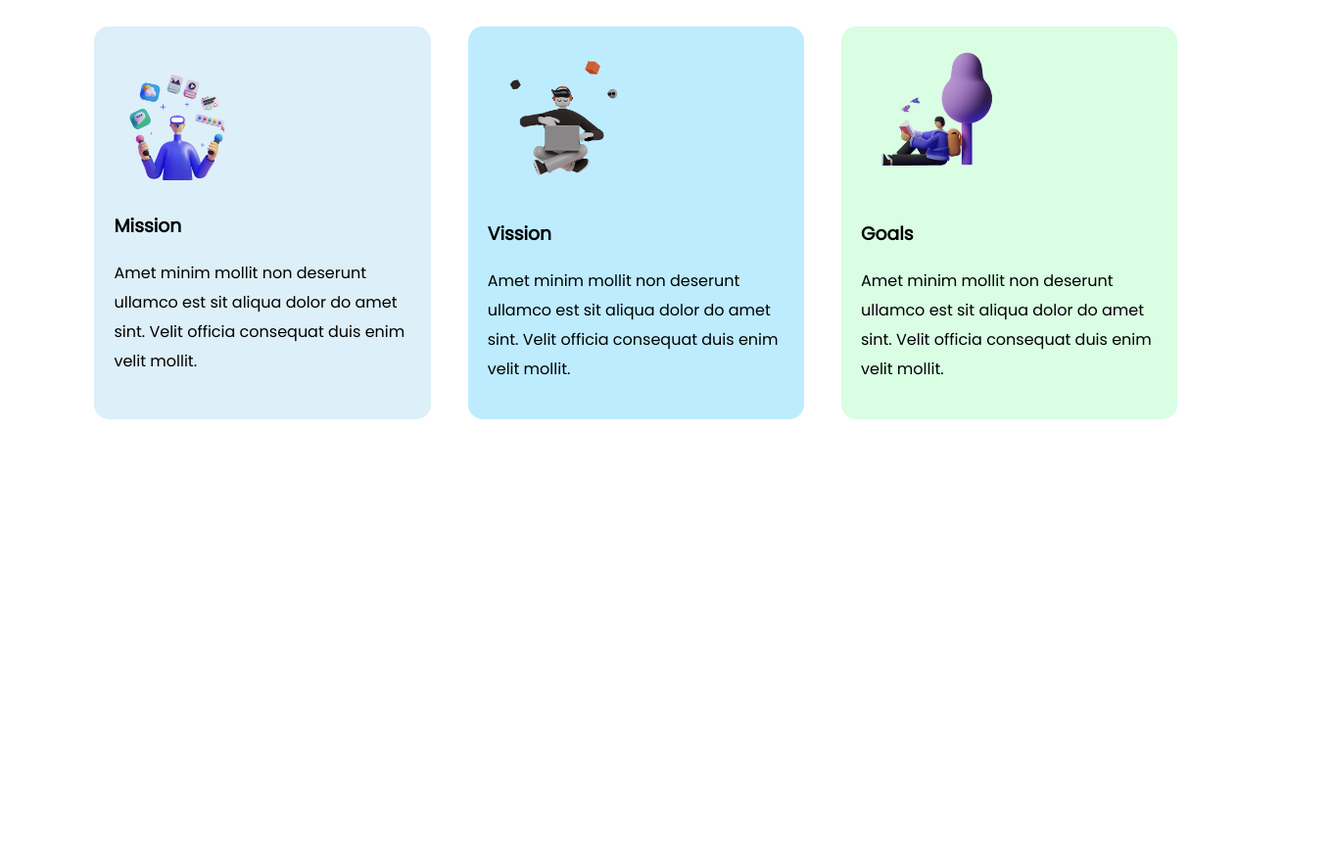
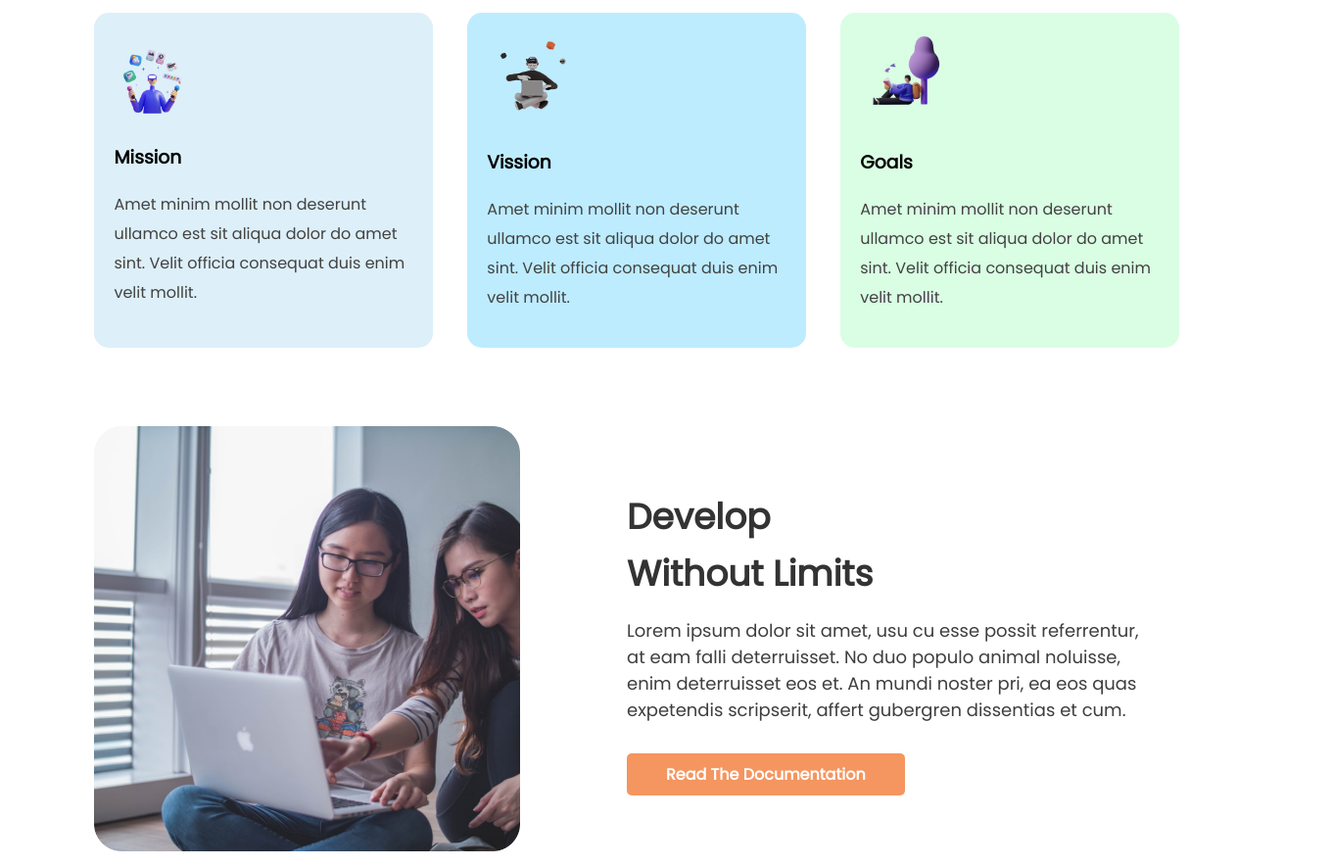
Before and after one commit to Dev-Zual/my-mission-2022, a plain HTML site: page index.html in a window 1280 px wide. Shown: the part 738-1622 px from the top of the page at 98% size, 1360 px wide, since content can reach past the window. Before the commit the page ends 1174 px from the top, so only its background shows below. Drawn offline with Linux system fonts and the light colour scheme.

Commit message:
finished develop without limit

```diff
--- a/index.html
+++ b/index.html
@@ -19,7 +19,7 @@
             </div>
             <p>Lorem ipsum dolor sit amet, usu cu esse possit referrentur, at eam falli deterruisset. No duo populo animal noluisse, enim</p>
             <a class="btn-common" href="#">Explore Now</a>
-            <p>Scroll down to explore more about us</p>
+            <h4>Scroll down to explore more about us</h4>
         </div>
         <div class="header-right half-width">
             <img src="images/person/my-photo3.png" alt="">
@@ -27,6 +27,7 @@
     </header>
     <section class="mission-area">
         <h1>My Mission In <span class="common-color">2022</span> </h1>
+        <div class="mission-box">
             <div class="mission-area-box flexible-container">
                 <div id="box-bg-color1" class="mission-single-box">
                     <img src="images/illustrators/illustrator-1.png" alt="">
@@ -44,6 +45,18 @@
                     <p>Amet minim mollit non deserunt ullamco est sit aliqua dolor do amet sint. Velit officia consequat duis enim velit mollit.</p>
                 </div>
             </div>
+        </div>
+    </section>
+    <section class="develop-area flexible-container">
+        <div class="develop-area-left half-width">
+            <img src="images/pictures/coding.png" alt="">
+        </div>
+        <div class="develop-area-right half-width">
+            <h1>Develop</h1>
+            <h1>Without Limits</h1>
+            <p>Lorem ipsum dolor sit amet, usu cu esse possit referrentur, at eam falli deterruisset. No duo populo animal noluisse, enim deterruisset eos et. An mundi noster pri, ea eos quas expetendis scripserit, affert gubergren dissentias et cum.</p>
+            <a class="btn-common" href="#">Read The Documentation</a>
+        </div>
     </section>
 </body>
 </html>
--- a/style.css
+++ b/style.css
@@ -1,5 +1,8 @@
 body {
 	font-family: 'Poppins', sans-serif;
+}
+section {
+	margin-top: 80px;
 }
 #top-margin {
 	margin-top: 50px;
@@ -22,6 +25,10 @@ body {
 	padding-right: 19%;
 	line-height: 30px;
 }
+.header-left h4 {
+	font-weight: normal;
+	margin-top: 30px;
+}
 .btn-common {
 	padding: 10px 40px;
 	text-decoration: none;
@@ -38,7 +45,7 @@ body {
 	margin-left: 7%;
 }
 .common-color {
-	color: #0286f6 !important;
+	color: #14bafc !important;
 }
 .header-right img {
 	width: 80%;
@@ -50,10 +57,12 @@ body {
 }
 .mission-area-box {
 	width: 100%;
+}
+.mission-box {
 	margin-left: 7%;
 }
 .mission-single-box {
-	width: 24%;
+	width: 26%;
 	border-radius: 15px;
 	margin-right: 3%;
 	padding: 20px;
@@ -62,9 +71,10 @@ body {
 	font-weight: 200;
 	font-size: 16px;
 	line-height: 30px;
+	color: #424242;
 }
 .mission-single-box img {
-	width: 50%;
+	width: 30%;
 }
 #box-bg-color1 {
 	background: #a5d4ee61;
@@ -75,3 +85,26 @@ body {
 #box-bg-color3 {
 	background: #02f64226;
 }
+.develop-area {
+	width: 100%;
+}
+.develop-area-left img {
+	width: 80%;
+}
+.develop-area-right {
+	margin-right: 7%;
+	margin-top: 50px;
+	margin-left: 0px !important;
+}
+.develop-area-right h1 {
+	font-weight: bold;
+	color: #333333;
+	font-size: 36px;
+	line-height: 28px;
+}
+.develop-area-right p {
+	font-weight: normal;
+	font-size: 18px;
+	color: #3e3e3e;
+	margin-bottom: 40px;
+}
```
Lines whose indentation alone changed are shown as unchanged.
